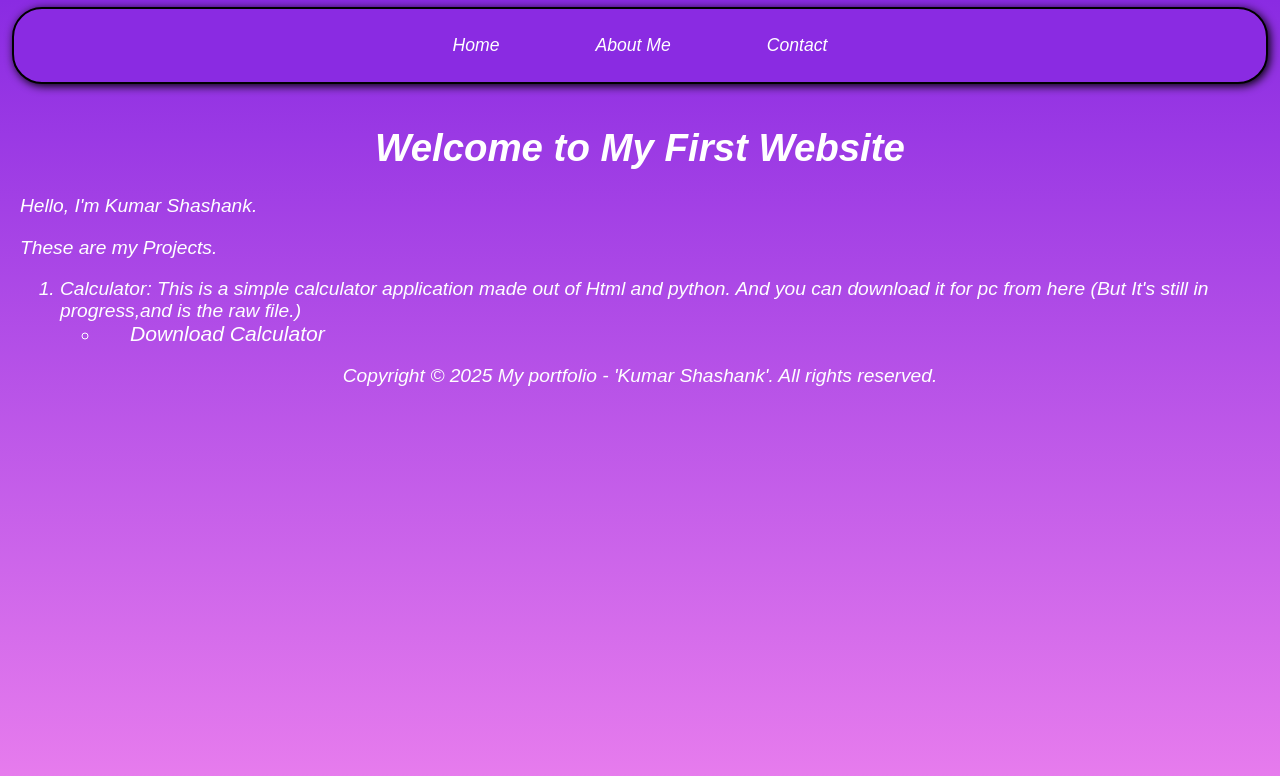
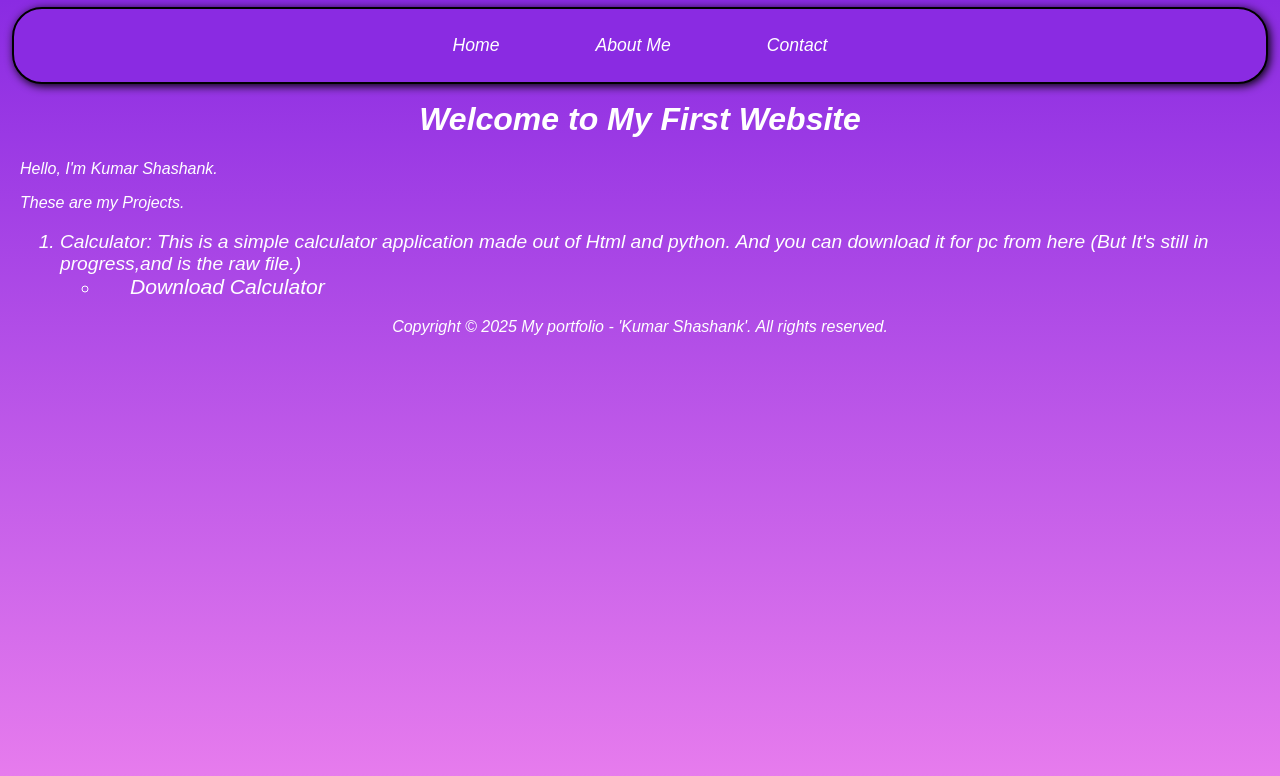
Before and after one commit to GameStoreio/Gaming-Store, a website: page Projects.html in a window 1280 px wide. Drawn offline with Linux system fonts and the light colour scheme.

Commit message:
Fixed and styled 'About Me.html','Index.html','Projects.html' and 'Contact.html'

```diff
--- a/Projects.html
+++ b/Projects.html
@@ -10,6 +10,10 @@
             font-family: Arial, sans-serif;
             font-style: italic;
             font-size: 1.2em;
+        }
+::selection {
+            background-color: red;
+            color: black;
         }
         a, nav a {
             text-decoration: none;
@@ -25,20 +29,18 @@
             font-style: italic;
             text-align: center;
             color: white;
-            font-size: 2.4em;
         }
         p {
             font-family: Arial, sans-serif;
             font-style: italic;
             color: white;
-            font-size: 1.2em;
         }
         body {
             background-image: linear-gradient(to bottom, blueviolet, violet);
             margin: 20px;
             min-height: 100vh;
             box-sizing: border-box;
-            padding-top: 80px; /* Adjust based on nav height */
+            padding-top: 60px; /* Adjust based on nav height */
         }
         nav {
             top: 7px;
@@ -52,7 +54,6 @@
             padding: 1em;
             text-align: center;
             border-radius: 30px;
-            margin-bottom: 1.5em;
         }
         nav ul {
             list-style: none;
@@ -75,10 +76,6 @@
         nav a:active {
             background-color: black;
             text-decoration: none;
-        }
-        ::selection {
-            background-color: red;
-            color: black;
         }
     </style>
 </head>
```
Also changed, not shown: About Me.html (+1 -2 lines), Contact.html (+5 -6 lines), index.html (+1 -2 lines).
